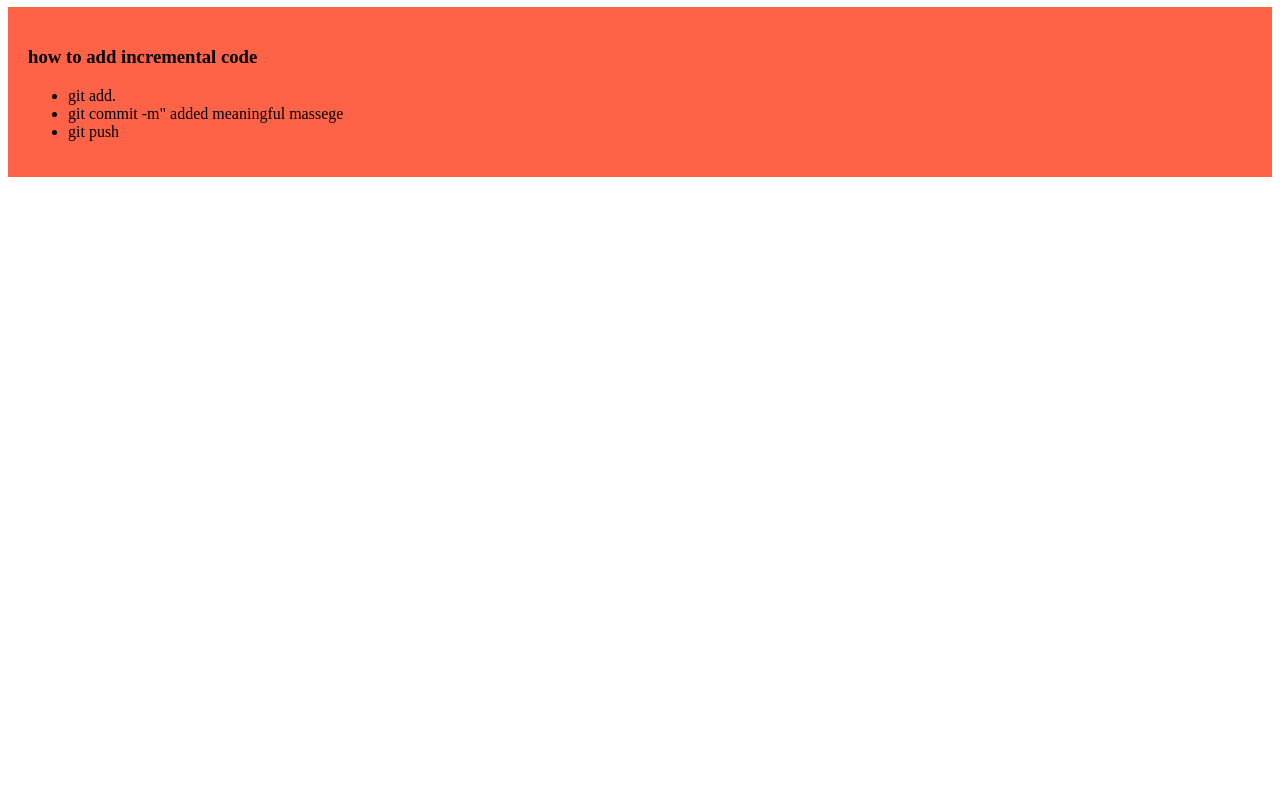
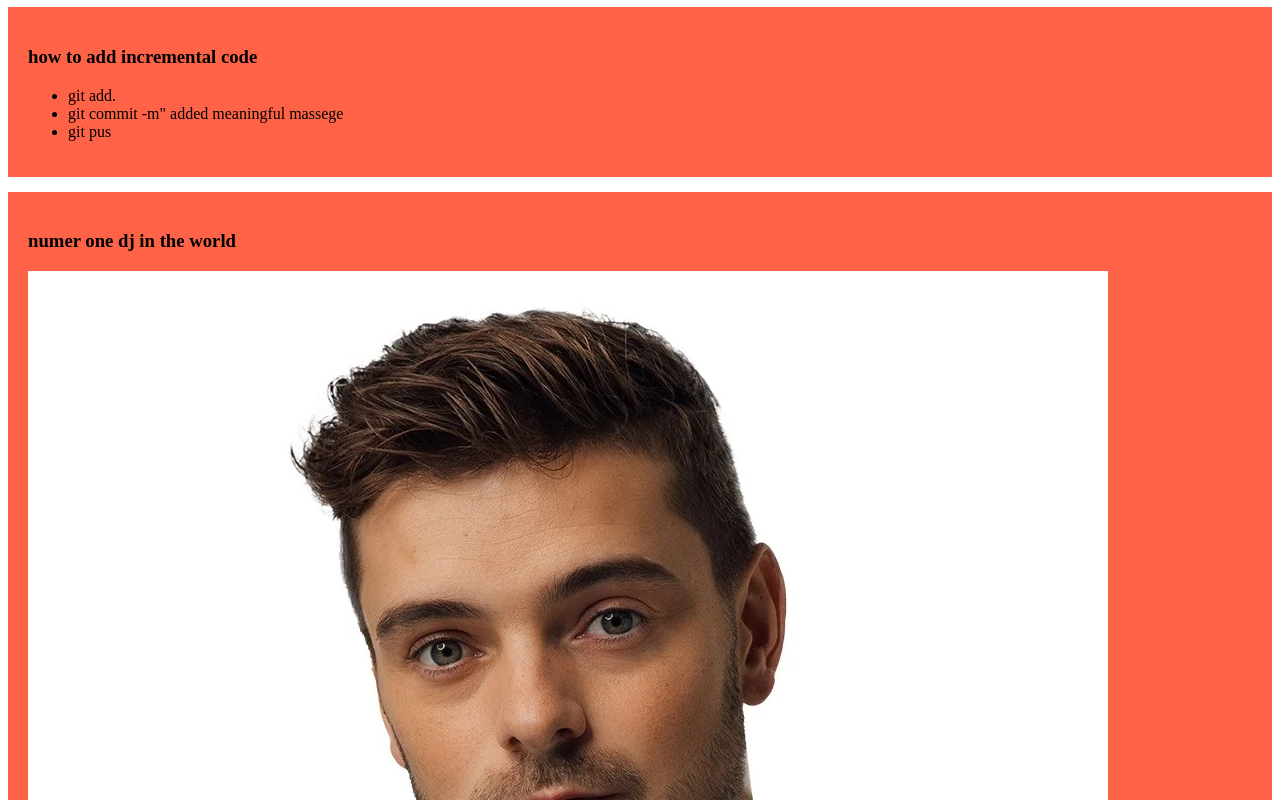
Before and after one commit to jamil986/fast-github-repo, a plain HTML site: page index.html in a window 1280 px wide. Shown: the part 500-1300 px from the top of the page. Before the commit the page ends 800 px from the top, so only its background shows below. Drawn offline with Linux system fonts and the light colour scheme.

Commit message:
added a martin img

```diff
--- a/index.html
+++ b/index.html
@@ -20,7 +20,7 @@
 <ul>
 <li>git add.</li>
 <li>git commit -m" added meaningful massege</li>
-<li>git push</li>
+<li>git pus</li>
 
 
 </ul>
@@ -28,5 +28,10 @@
 
     </div>
 
+
+    <div><h3>numer one dj in the world</h3>
+    <img src="image/martin.jpg" alt="">
+    </div>
+
 </body>
 </html>
```
Also changed, not shown: image/martin.jpg (added).
